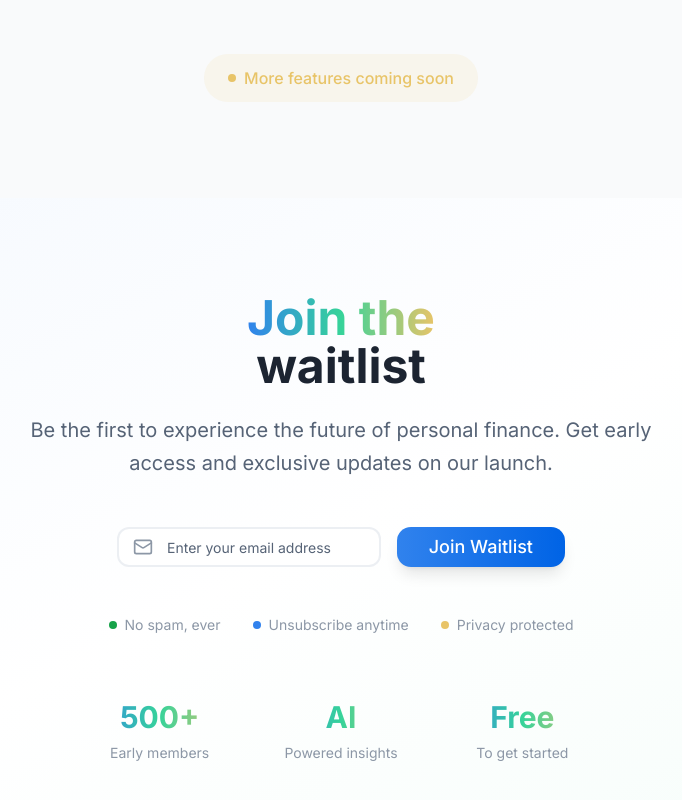
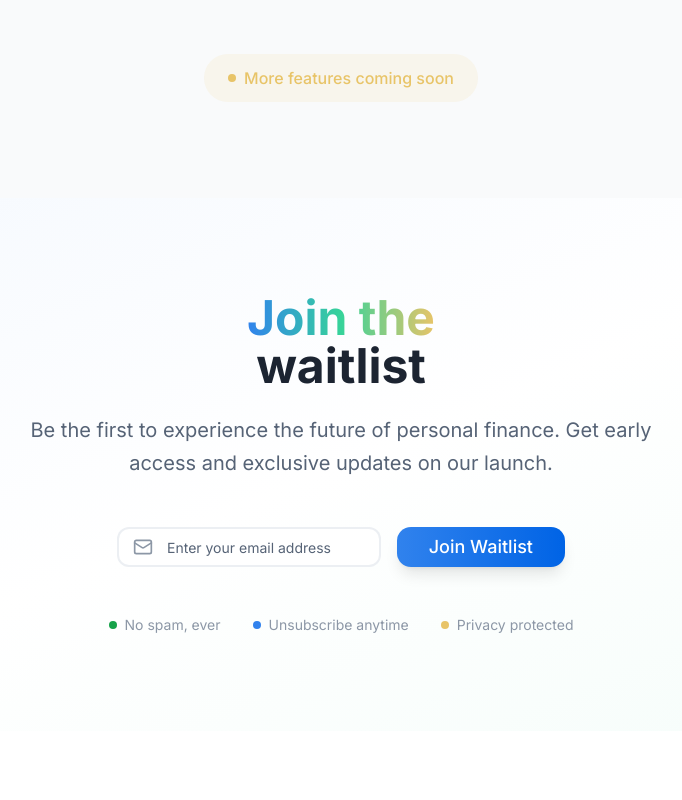
Before and after one commit to frugloo/frugloo-landing-page, a React (Vite) app: page / in a window 1280 px wide. Shown: the part 1866-2666 px from the top of the page, without its empty margins (299-981 px from the left). After the commit the page ends 2597 px from the top, so only its background shows below. Built offline with nearby package versions, Linux system fonts and the light colour scheme; the HTML template or start-up script is replaced by a standard one.

Commit message:
Update project files

```diff
--- a/index.html
+++ b/index.html
@@ -3,22 +3,22 @@
   <head>
     <meta charset="UTF-8" />
     <meta name="viewport" content="width=device-width, initial-scale=1.0" />
-    <title>Furgloo - Track Your Money Instantly</title>
-    <meta name="description" content="Take control of your finances with Furgloo. Get debt clarity, AI guidance, and a fun mentor buddy to keep you on track. Join our waitlist today!" />
-    <meta name="author" content="Furgloo" />
+    <title>Frugloo - Track Your Money Instantly</title>
+    <meta name="description" content="Take control of your finances with Frugloo. Get debt clarity, AI guidance, and a fun mentor buddy to keep you on track. Join our waitlist today!" />
+    <meta name="author" content="Frugloo" />
 
     <!-- Google Fonts -->
     <link rel="preconnect" href="https://fonts.googleapis.com">
     <link rel="preconnect" href="https://fonts.gstatic.com" crossorigin>
     <link href="https://fonts.googleapis.com/css2?family=Inter:wght@400;500;600;700&display=swap" rel="stylesheet">
 
-    <meta property="og:title" content="Furgloo - Track Your Money Instantly" />
-    <meta property="og:description" content="Take control of your finances with Furgloo. Get debt clarity, AI guidance, and a fun mentor buddy to keep you on track." />
+    <meta property="og:title" content="Frugloo - Track Your Money Instantly" />
+    <meta property="og:description" content="Take control of your finances with Frugloo. Get debt clarity, AI guidance, and a fun mentor buddy to keep you on track." />
     <meta property="og:type" content="website" />
     <meta property="og:image" content="https://lovable.dev/opengraph-image-p98pqg.png" />
 
     <meta name="twitter:card" content="summary_large_image" />
-    <meta name="twitter:site" content="@furgloo" />
+    <meta name="twitter:site" content="@frugloo" />
     <meta name="twitter:image" content="https://lovable.dev/opengraph-image-p98pqg.png" />
   </head>
 
--- a/src/components/Header.tsx
+++ b/src/components/Header.tsx
@@ -22,7 +22,7 @@ const Header = () => {
             <div className="w-8 h-8 bg-gradient-to-br from-primary to-secondary rounded-lg flex items-center justify-center">
               <span className="text-white font-bold text-lg">F</span>
             </div>
-            <span className="text-2xl font-bold gradient-text">furgloo</span>
+            <span className="text-2xl font-bold gradient-text">frugloo</span>
           </div>
 
           {/* Desktop Navigation */}
--- a/src/components/WaitlistSection.tsx
+++ b/src/components/WaitlistSection.tsx
@@ -30,7 +30,7 @@ const WaitlistSection = () => {
       setIsSubmitting(false);
       toast({
         title: "You're on the list!",
-        description: "We'll notify you when Furgloo is ready.",
+        description: "We'll notify you when Frugloo is ready.",
       });
     }, 1000);
   };
@@ -46,7 +46,7 @@ const WaitlistSection = () => {
                 Welcome to the waitlist!
               </h2>
               <p className="text-xl text-foreground-light">
-                You'll be among the first to know when Furgloo launches.
+                You'll be among the first to know when Frugloo launches.
                 Get ready to transform your financial life!
               </p>
             </div>
@@ -127,22 +127,6 @@ const WaitlistSection = () => {
               <span>Privacy protected</span>
             </div>
           </div>
-
-          {/* Stats */}
-          <div className="mt-16 grid grid-cols-3 gap-8 max-w-lg mx-auto animate-slide-up" style={{ animationDelay: '0.9s' }}>
-            <div className="text-center">
-              <div className="text-3xl font-bold gradient-text mb-2">500+</div>
-              <div className="text-sm text-foreground-muted">Early members</div>
-            </div>
-            <div className="text-center">
-              <div className="text-3xl font-bold gradient-text mb-2">AI</div>
-              <div className="text-sm text-foreground-muted">Powered insights</div>
-            </div>
-            <div className="text-center">
-              <div className="text-3xl font-bold gradient-text mb-2">Free</div>
-              <div className="text-sm text-foreground-muted">To get started</div>
-            </div>
-          </div>
         </div>
       </div>
     </section>
--- a/src/index.css
+++ b/src/index.css
@@ -2,7 +2,7 @@
 @tailwind components;
 @tailwind utilities;
 
-/* Furgloo Design System - Finance Landing Page */
+/* Frugloo Design System - Finance Landing Page */
 
 @layer base {
   :root {
```
Also changed, not shown: 1 other file (tests, documents, lock files or other folders).
